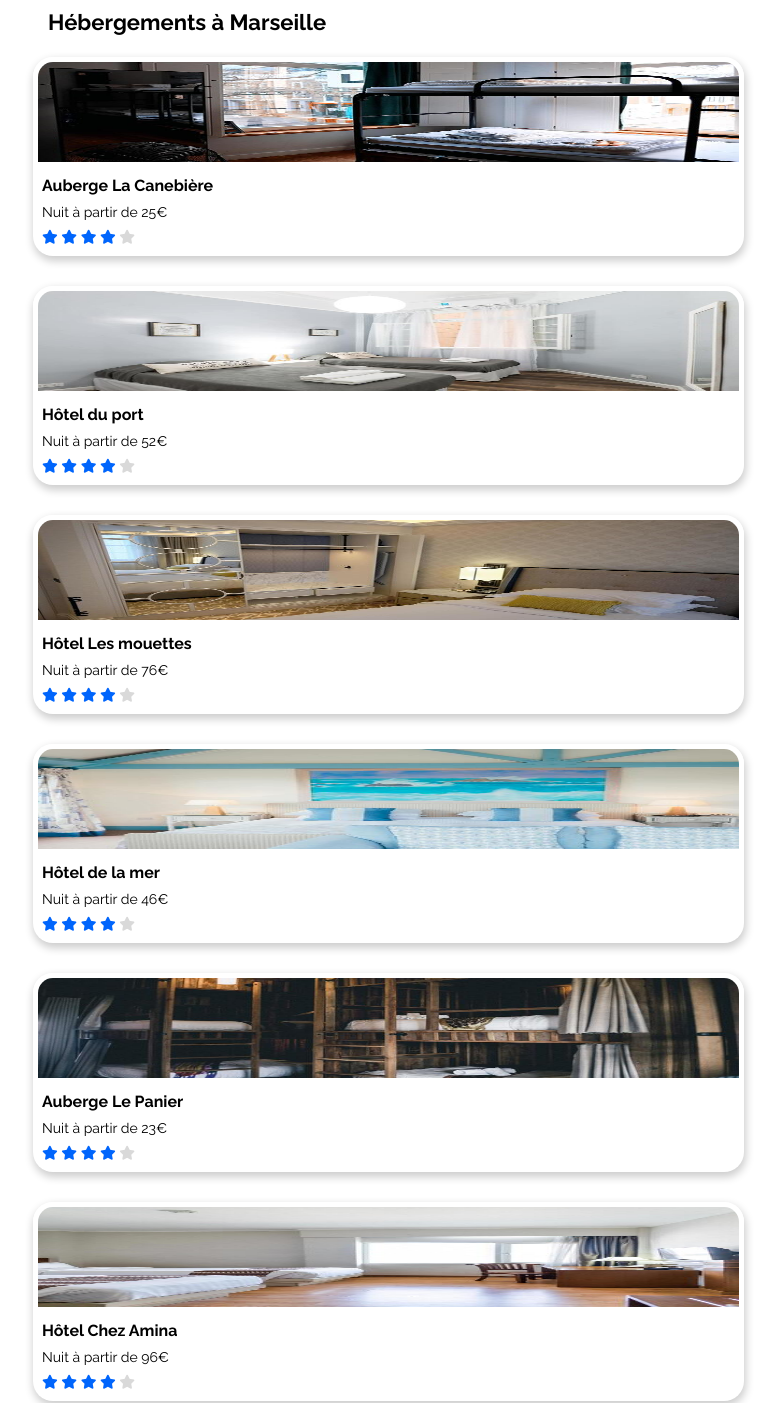
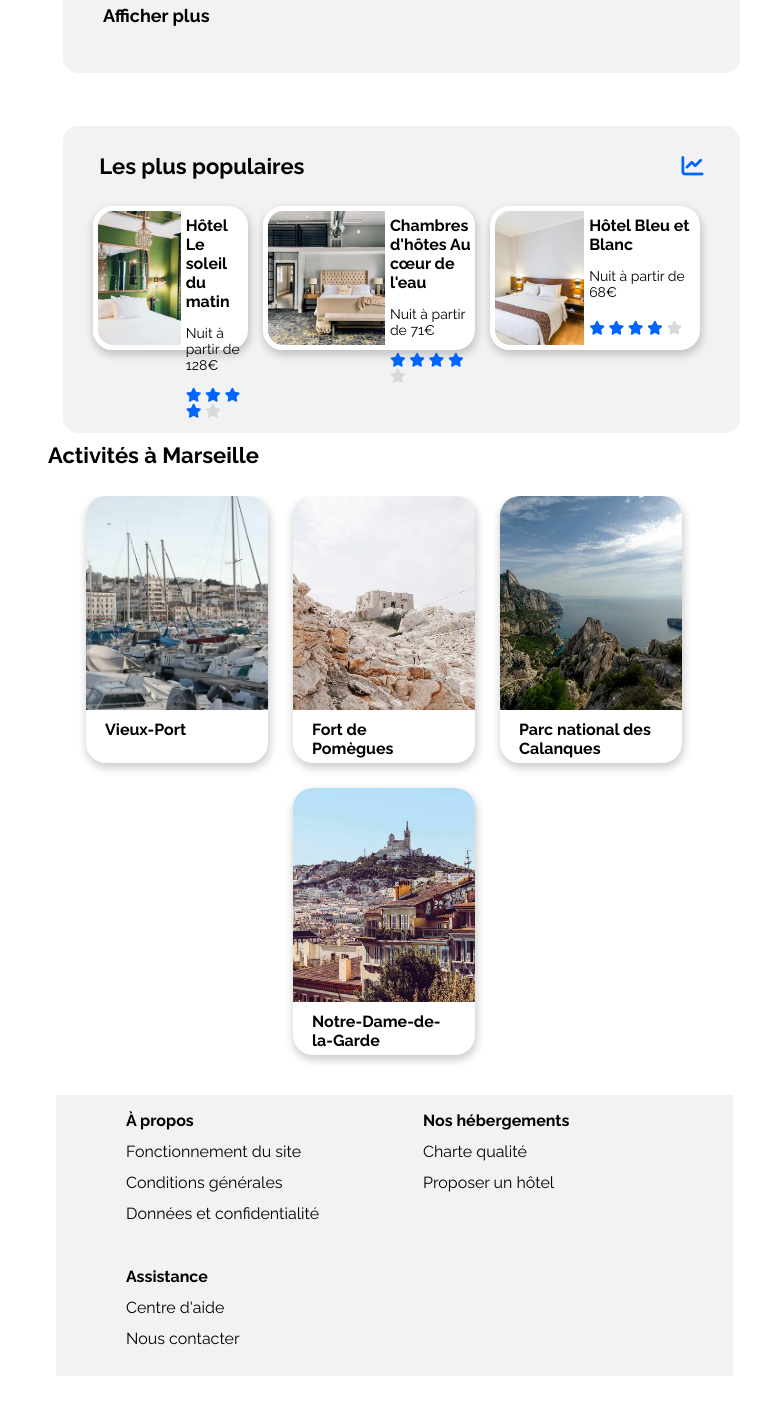
Before and after one commit to FlorentFoucaut/Projet2-Booki, a plain HTML site: page index.html in a window 768 px wide. Shown: the part 1309-2712 px from the top of the page. Drawn offline with Linux system fonts and the light colour scheme.

Commit message:
correction finale

```diff
--- a/index.html
+++ b/index.html
@@ -144,7 +144,7 @@
         <aside class="pop">
             <h3>Les plus populaires <i class="fa-solid fa-chart-line"></i></h3>
             <div class="cards2">
-        <a href="#">
+
             <section class="card2">
                 <img src="Images_Booki/hebergements/4_small/emile-guillemot-Bj_rcSC5XfE-unsplash.jpg" alt="Photo du logement">
                 <div class="contenupop">
@@ -159,7 +159,7 @@
                 </p>
             </div>
             </section>
-        </a>
+
         <a href="#">
             <section class="card2">
                 <img src="Images_Booki/hebergements/4_small/aw-creative-VGs8z60yT2c-unsplash.jpg" alt="Photo du logement">
@@ -192,30 +192,6 @@
             </div>
             </section>
         </a>
-        <!-- <a href="#">
-           <Section class="card2">
-                <img src="Images_Booki/hebergements/4_small/aw-creative-VGs8z60yT2c-unsplash.jpg" alt="Photo du logement">
-                <div class="contenupop">
-                <h5>Chambres d'hôtes Au cœur de l'eau</h5>
-                <p>Nuit à partir de 71€</p>
-                <span class="stars3">
-                <i class="fa-solid fa-star"></i><i class="fa-solid fa-star"></i><i class="fa-solid fa-star"></i><i class="fa-solid fa-star"></i></span><span class="greypop3"><i class="fa-solid fa-star"></i>
-                </span>
-                </div>
-            </Section>
-        </a>
-        <a href="#">
-            <section class="card2">
-                <img src="Images_Booki/hebergements/4_small/febrian-zakaria-sjvU0THccQA-unsplash.jpg" alt="Photo du logement">
-                <div class="contenupop">
-                <h5>Hôtel Bleu et Blanc</h5>
-                <p>Nuit à partir de 68€</p>
-                <span class="stars2">
-                <i class="fa-solid fa-star"></i><i class="fa-solid fa-star"></i><i class="fa-solid fa-star"></i><i class="fa-solid fa-star"></i></span><span class="greypop2"><i class="fa-solid fa-star"></i>
-                </span>
-                </div>
-            </section>
-        </a>-->
         </div>
         </aside>
         </div>
--- a/style.css
+++ b/style.css
@@ -180,9 +180,9 @@ form button {
     line-height: 26px;
 }
 #hebergement h4 {
-    max-width:100%;
+
     position: relative;
-    left: 40px;
+    padding-left:40px;
     bottom: 20px;
     font-weight: 700;
     font-size: 18px;
@@ -205,7 +205,6 @@ form button {
     border-radius: 20px;
     transition: 0.3s;
     background-color: #FFFF;
-    object-fit: cover;
     margin-bottom: 30px;
   }
 
@@ -216,6 +215,7 @@ form button {
     min-width:249px;
     height:55%;
     width:100%;
+    object-fit: cover;
   }
   .card h5{
     font-weight: 700;
@@ -260,13 +260,14 @@ form button {
 .pop h3 {
     position: relative;
     top: 41px;
-    left:40px;
+
     font-weight: 700;
     font-size: 22px;
     line-height: 26px;
     max-width:100%;
     display: flex;
-    gap:65%;
+    align-items: center;
+    justify-content: space-around;
 
 
 
@@ -285,26 +286,26 @@ form button {
     gap: 15px;
     padding-right: 40px;
     flex-basis:100%;
-
 }
 
 .card2 {
-  display:flex;
-  flex-basis:100%;
+  height:144px;
   box-shadow: 1px 4px 8px 1px rgba(0,0,0,0.2);
   border-radius: 20px;
   transition: 0.3s;
   background-color: #FFFF;
-flex-direction:row;
+  margin-bottom: 30px;
+  display:flex;
+
 }
 
-.card2 img {
+.card2 img{
+  border-radius: 20px 0 0 20px;
+  box-sizing: border-box;
+  border : 5px solid white;
+  max-height:144px;
+  width:60%;
   object-fit: cover;
-border-radius: 20px 0px 0px 20px;
-width: 40%;
-height:144px;
-box-sizing: border-box;
-border: 5px solid #FFFF;
 }
 .contenupop{
   flex-basis:100%;
@@ -364,6 +365,7 @@ border: 5px solid #FFFF;
     overflow: hidden;
     padding-bottom:20px;
     margin-left:20px;
+    margin-right:20px;
 }
 
 .card3 {
@@ -409,7 +411,7 @@ border: 5px solid #FFFF;
     margin-top: 15%;
     display: flex;
     flex-direction: row;
-    gap:230px;
+    gap:20%;
     background-color: #F2F2F2;
     margin-left: 48px;
     flex-wrap: wrap;;
@@ -439,7 +441,7 @@ border: 5px solid #FFFF;
 
   /*Media Queries Tablette*/
 
-  @media screen and (max-width: 992px) {
+  @media screen and (max-width: 992px) and  (min-width: 768px){
 
   /*herbergement et populaire*/
   .heb_pop {
@@ -457,7 +459,7 @@ border: 5px solid #FFFF;
   }
     .pop h3{
         top : 5px;
-
+      gap:45%;
 
     }
 
@@ -497,7 +499,9 @@ flex-basis:33%;
 
 
   }
-
+  .cards3{
+   justify-content: center;
+  }
   .card3 img{
     height:80%;
   }
@@ -516,9 +520,15 @@ flex-basis:33%;
     cursor :pointer;
   }
 
+  /* footer */
+  footer{
+    margin-top: 300px;
+     gap:5%;
   }
 
-  @media screen and (max-width: 768px) {
+  }
+
+  @media screen and (max-width: 767px) {
     /*Logo*/
 
 #Booki{
@@ -591,32 +601,30 @@ form input{
   flex-direction: column-reverse;
 }
 
-.card{
- flex-basis:100%;
-}
+
 .cards{
   flex-direction: column;
 
 }
+
+.card{
+  max-width: 97%;
+}
 .pop{
   width:100%;
-  left:0px;
-  right:0px;
-  margin-left: -10px;
   border-radius: 0px 0px 0px 0px;
+
 }
 .pop h3{
-width:80%;
+
 gap:30%;
 }
 
+
 .card2{
-   flex-basis:100%;
   max-width: 100%;
-   min-width: 100%;
 }
 .cards2{
-
   flex-direction: column;
 
 }
@@ -641,13 +649,13 @@ gap:30%;
 }
 .card3{
   flex-basis:100%;
-  min-width:100%;
+  max-width: 98%;
 }
+
 .cards3{
   flex-direction : column;
- justify-content: flex-start;
+  left:0px;
   width:100%;
-
 }
 
 
@@ -656,7 +664,6 @@ gap:30%;
   width:100%;
   flex-direction:column;
   margin-left:-10px;
-  margin-top:2000px;
   right:0px;
   }
 }
```
Lines whose indentation alone changed are shown as unchanged.
